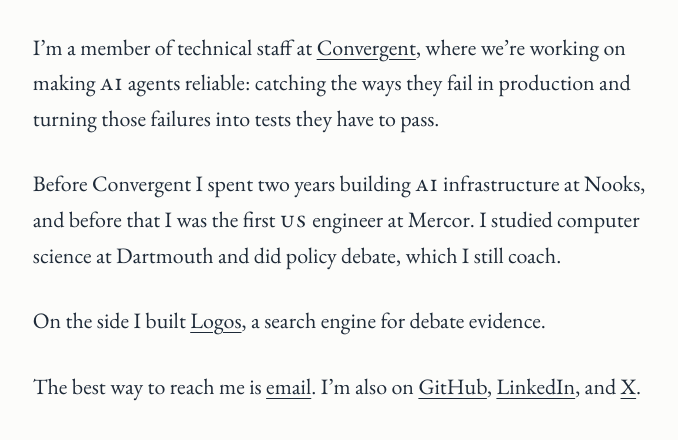
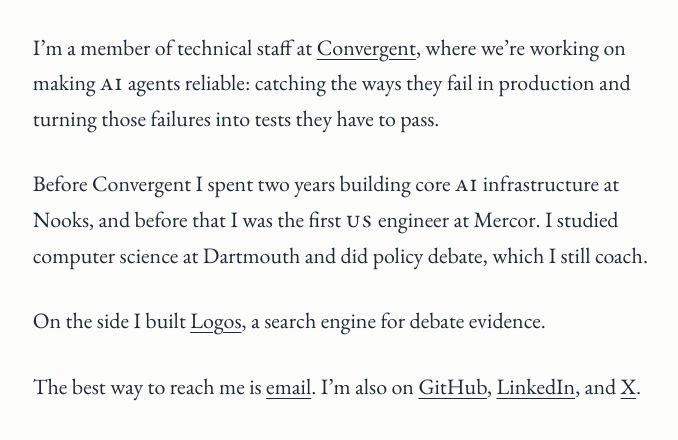
Before and after one commit to tvergho/tvergho.me, an Astro site: page / in a window 1280 px wide. Shown: the part 222-662 px from the top of the page, without its empty margins (108-786 px from the left). Built offline with nearby package versions, Linux system fonts and the light colour scheme; Astro itself is replaced by a stand-in of ours.

Commit message:
Say "core AI infrastructure" at Nooks

```diff
--- a/src/pages/index.astro
+++ b/src/pages/index.astro
@@ -18,9 +18,10 @@
     </p>
 
     <p class="body">
-      Before Convergent I spent two years building <span class="sc">AI</span> infrastructure
-      at Nooks, and before that I was the first <span class="sc">US</span> engineer
-      at Mercor. I studied computer science at Dartmouth and did policy debate, which
+      Before Convergent I spent two years building core <span class="sc">AI</span>
+      infrastructure at Nooks, and before that I was the first <span class="sc"
+        >US</span
+      > engineer at Mercor. I studied computer science at Dartmouth and did policy debate, which
       I still coach.
     </p>
 
```
